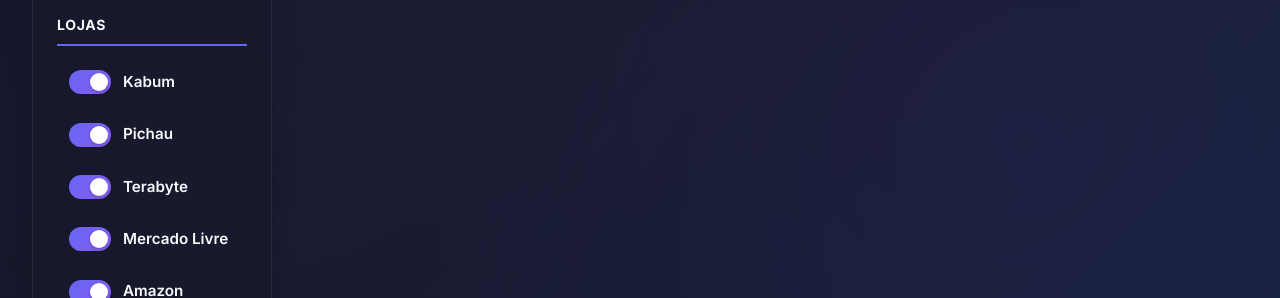
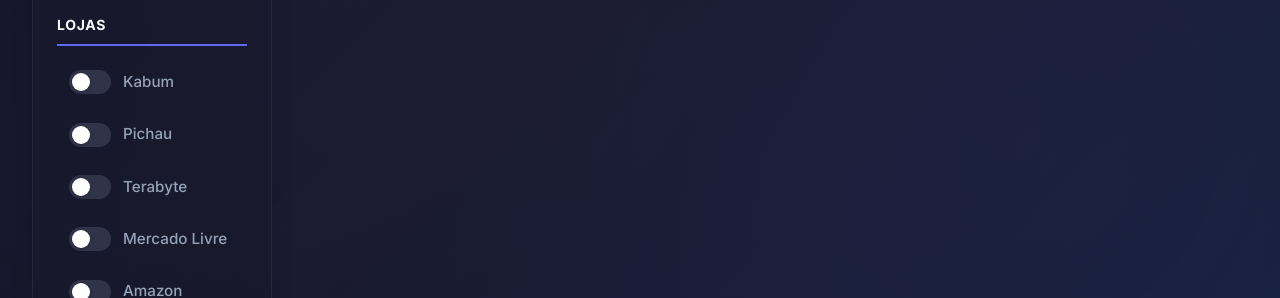
Before and after one commit to SelmoCastro/webapp, a React app in the folder frontend/: page / in a window 1280 px wide. Shown: the part 502-800 px from the top of the page. Built offline with nearby package versions, Linux system fonts and the light colour scheme; no server answers; the database is empty; the HTML template or start-up script is replaced by a standard one.

Commit message:
Fix: Inicializar filtros vazios (nenhum marcado = mostrar tudo)

```diff
--- a/frontend/src/App.jsx
+++ b/frontend/src/App.jsx
@@ -15,9 +15,9 @@
   const [selectedProductGroup, setSelectedProductGroup] = useState(null)
   const [activeTab, setActiveTab] = useState('products') // 'products' ou 'dashboard'
 
-  // States para Filtros
-  const [selectedStores, setSelectedStores] = useState(['Kabum', 'Pichau', 'Terabyte', 'Mercado Livre', 'Amazon', 'Magazine Luiza', 'Americanas'])
-  const [selectedCategories, setSelectedCategories] = useState(['GPU', 'CPU', 'RAM', 'Motherboard', 'Storage', 'PSU', 'Outros'])
+  // States para Filtros (iniciar vazio = mostrar tudo)
+  const [selectedStores, setSelectedStores] = useState([])
+  const [selectedCategories, setSelectedCategories] = useState([])
 
   useEffect(() => {
     fetchProducts()
```
